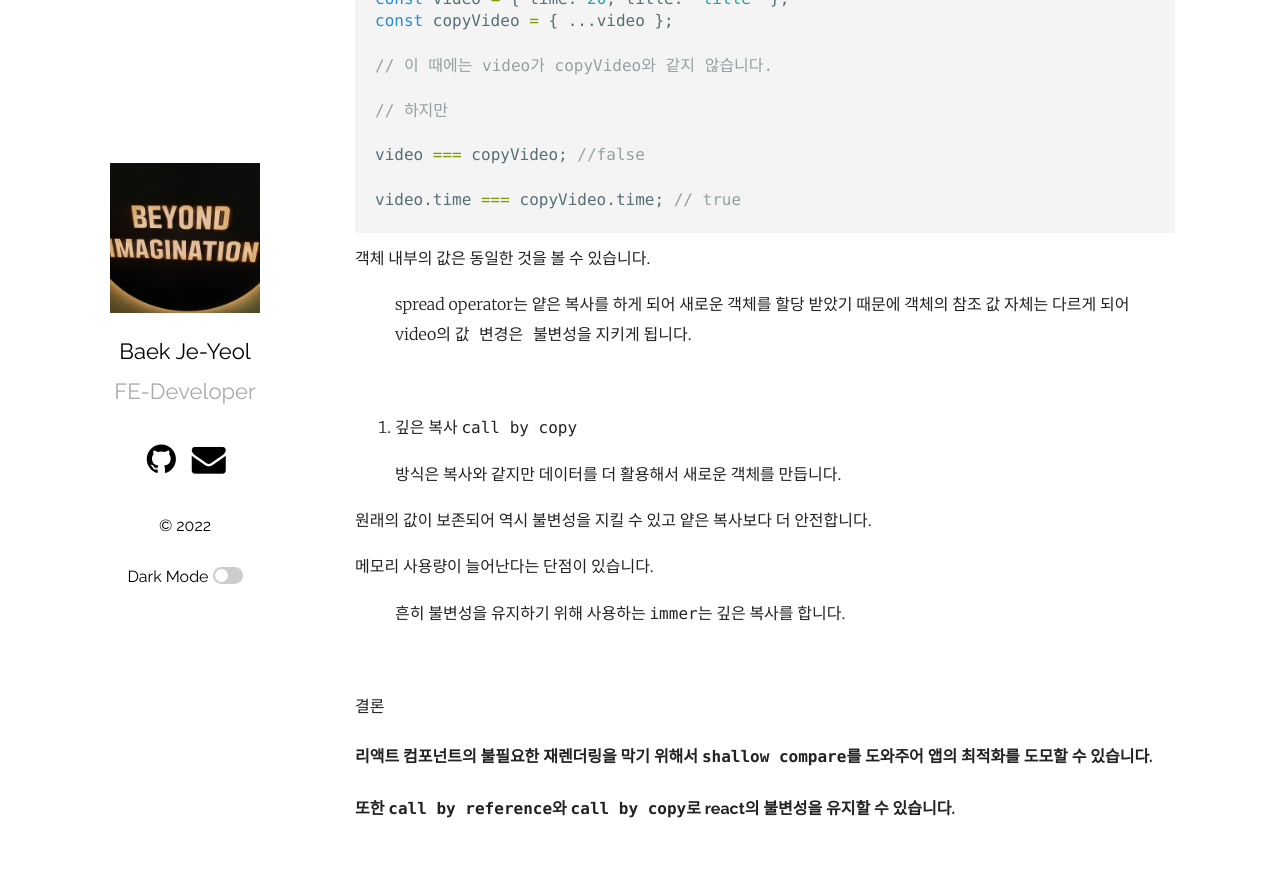
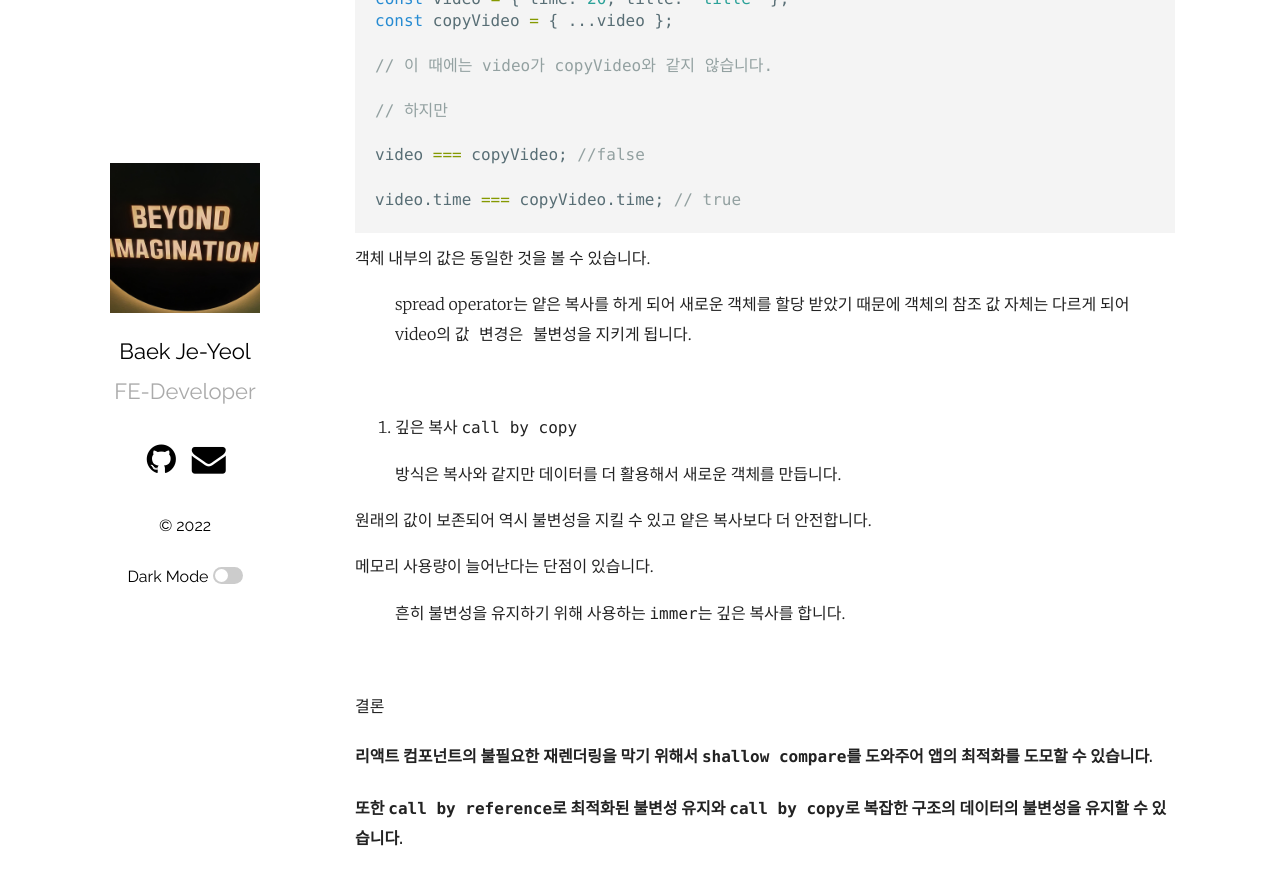
Before and after one commit to gwangbaekun/gwangbaekun.github.io, a Jekyll site: the page built from _posts/2022-04-24-react-state-change-immutable.markdown, in a window 1280 px wide and 900 px high, scrolled down 957 px. Shown: the top 885 px of the window. Built offline with Jekyll 4.4.1, drawn with Linux system fonts in a browser that asks for light colours.

Commit message:
React immutable

```diff
--- a/_posts/2022-04-24-react-state-change-immutable.markdown
+++ b/_posts/2022-04-24-react-state-change-immutable.markdown
@@ -73,6 +73,6 @@ video.time === copyVideo.time; // true
 
 결론
 
-#### 리액트 컴포넌트의 불필요한 재렌더링을 막기 위해서 `shallow compare`를 도와주어 앱의 최적화를 도모할 수 있습니다.
+#### **리액트 컴포넌트의 불필요한 재렌더링을 막기 위해서 `shallow compare`를 도와주어 앱의 최적화를 도모할 수 있습니다.**
 
-#### 또한 `call by reference`와 `call by copy`로 react의 불변성을 유지할 수 있습니다.
+#### **또한 `call by reference`로 최적화된 불변성 유지와 `call by copy`로 복잡한 구조의 데이터의 불변성을 유지할 수 있습니다.**
```
